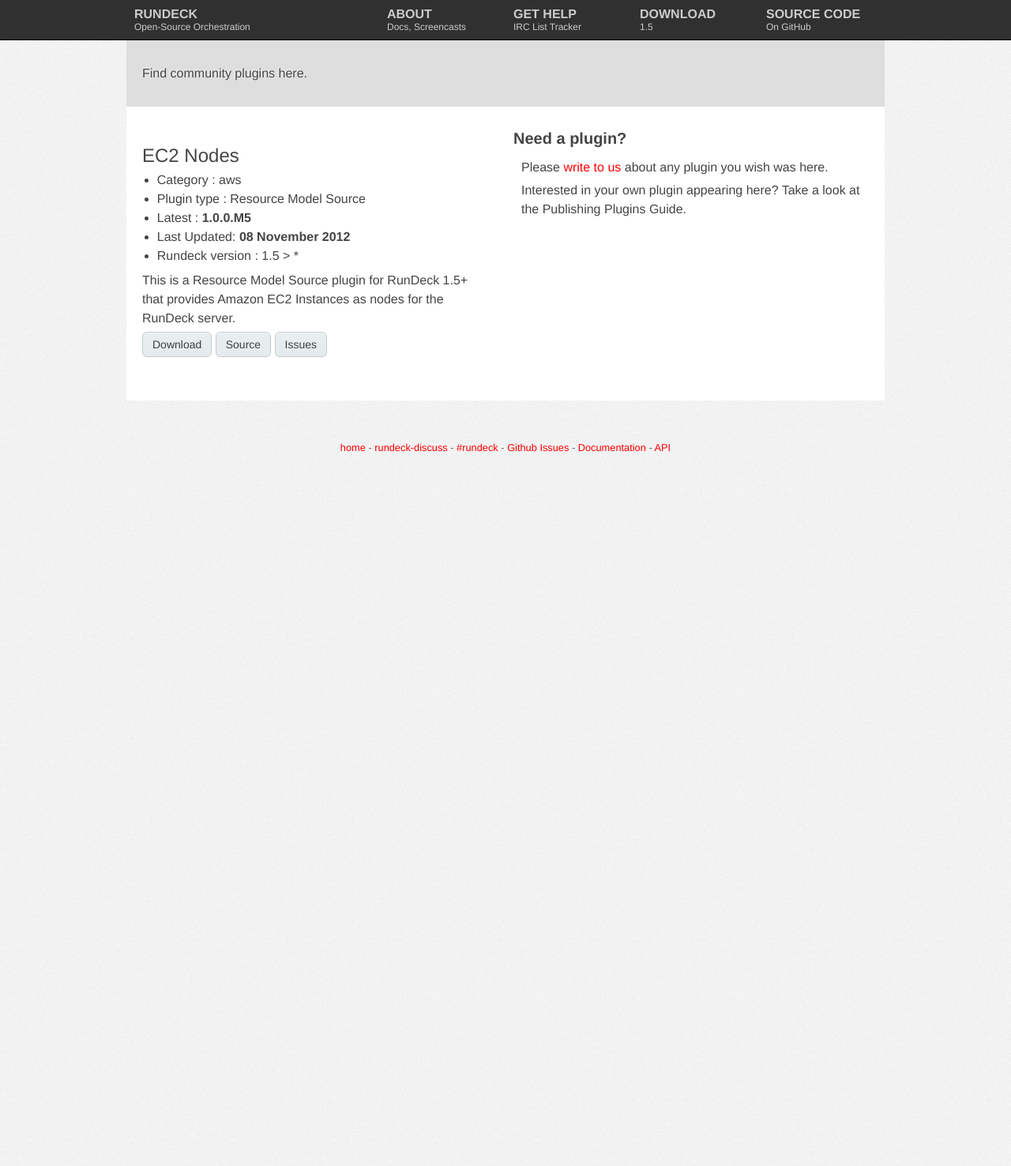
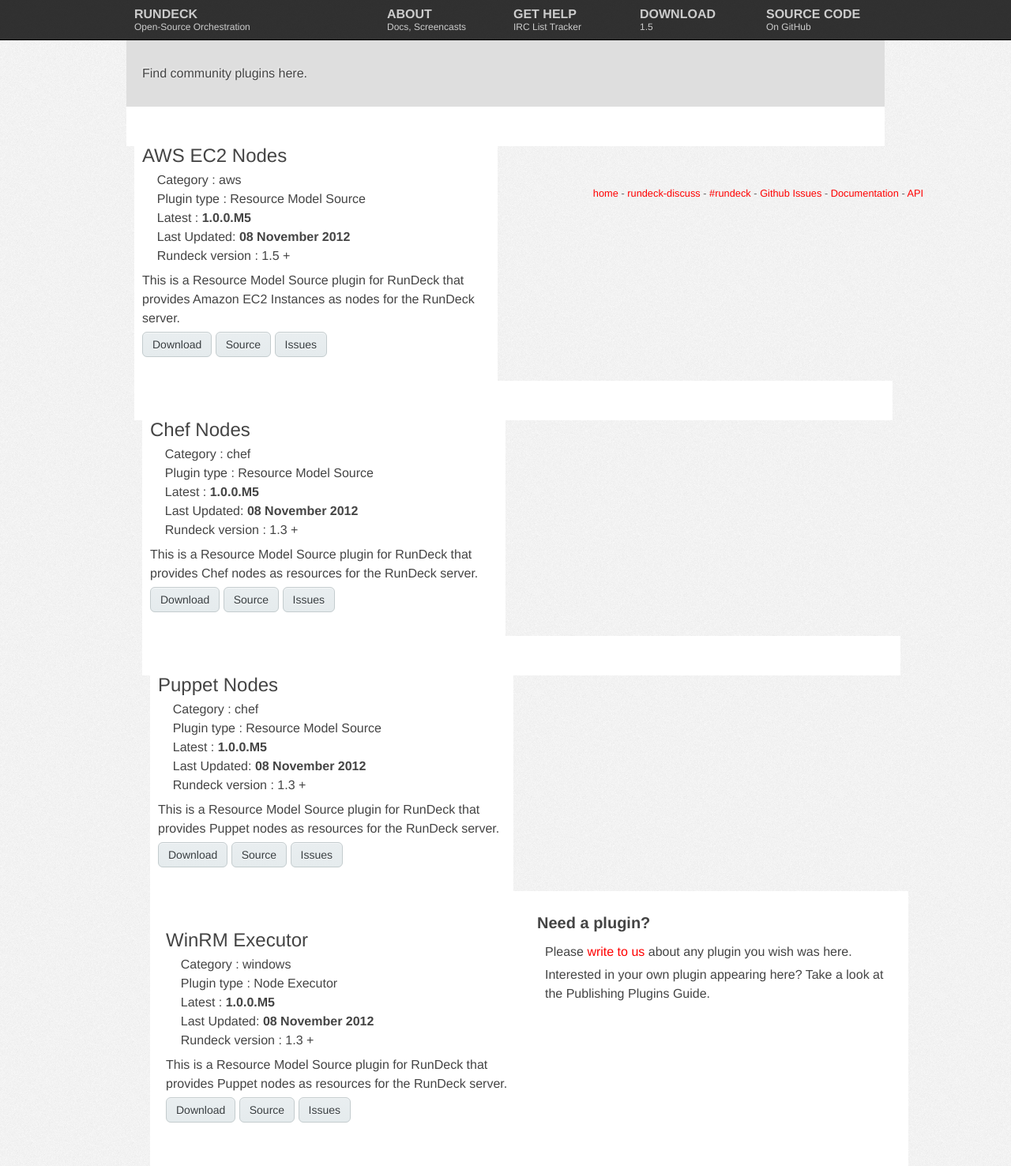
Before and after one commit to rundeck/rundeck-ghpages, a Jekyll site: the page built from plugins.html, in a window 1280 px wide. Shown: the whole page at 79% size. Built offline with Jekyll 4.4.1, drawn with Linux system fonts in a browser that asks for light colours; nearby versions of some CDN libraries; before the commit the page ends 900 px from its top, so only the background shows below that.

Commit message:
added more example plugins

```diff
--- a/css/style.css
+++ b/css/style.css
@@ -231,9 +231,9 @@
   color:white;
 }
 
-article ul.meta {
+ul.meta {
   padding: 2px 0;
-  list-style-type: disc outside none;
+  list-style-type: none;
 }
 
 .btn {
--- a/plugins.html
+++ b/plugins.html
@@ -22,10 +22,7 @@
 
       <article class="plugin">
         <header>
-          <h3>
-              EC2 Nodes
-          </h3>
-
+          <h3>AWS EC2 Nodes </h3>
           <ul class="meta">
             <li>
               <span>Category :</span>
@@ -40,25 +37,128 @@
             </li>
             <li>Last Updated: <strong>08 November 2012</strong></li>
             <li>
-              Rundeck version : 1.5 > *
+              Rundeck version : 1.5 +
             </li>
           </ul>
-
         </header>
 
         <div class="desc">
-          <p>This is a Resource Model Source plugin for RunDeck 1.5+ that provides Amazon EC2 Instances as nodes for the RunDeck server.
+          <p>This is a Resource Model Source plugin for RunDeck that provides Amazon EC2 Instances as nodes for the RunDeck server.
           </p>
         </div>
 
         <p class="buttons">
+          <a href="http://download.rundeck.org/plugins/rundeck-ec2-nodes-plugin" class="btn blueLight doc"><span class="ico"></span>Download</a>
+          <a href="https://github.com/gschueler/rundeck-ec2-nodes-plugin" class="btn blueLight source"><span class="ico"></span>Source</a>
+          <a href="https://github.com/gschueler/rundeck-ec2-nodes-plugin/issues" class="btn blueLight issues"><span class="ico"></span>Issues</a>
+        </p>
+      </article>
 
-          <a href="http://download.rundeck.org/plugins/rundeck-ec2-nodes-plugin" class="btn blueLight doc"><span class="ico"></span>Download</a>
+  <article class="container_12">
+	<div class="grid_6">
+      <article class="plugin">
+        <header>
+          <h3>Chef Nodes </h3>
+          <ul class="meta">
+            <li>
+              <span>Category :</span>
+                chef
+            </li>
+           <li>
+              <span>Plugin type :</span>
+                Resource Model Source
+            </li>
+            <li>
+              Latest : <strong>1.0.0.M5</strong>
+            </li>
+            <li>Last Updated: <strong>08 November 2012</strong></li>
+            <li>
+              Rundeck version : 1.3 +
+            </li>
+          </ul>
+        </header>
 
-          <a href="https://github.com/gschueler/rundeck-ec2-nodes-plugin" class="btn blueLight source"><span class="ico"></span>Source</a>
+        <div class="desc">
+          <p>This is a Resource Model Source plugin for RunDeck that provides Chef nodes as resources for the RunDeck server.
+          </p>
+        </div>
 
-          <a href="https://github.com/gschueler/rundeck-ec2-nodes-plugin/issues" class="btn blueLight issues"><span class="ico"></span>Issues</a>
+        <p class="buttons">
+          <a href="http://download.rundeck.org/rundeck-plugins/chef-nodes" class="btn blueLight doc"><span class="ico"></span>Download</a>
+          <a href="https://github.com/rundeck-plugins/chef-nodes" class="btn blueLight source"><span class="ico"></span>Source</a>
+          <a href="https://github.com/rundeck-plugins/chef-nodes/issues" class="btn blueLight issues"><span class="ico"></span>Issues</a>
+        </p>
+      </article>
 
+  <article class="container_12">
+	<div class="grid_6">
+      <article class="plugin">
+        <header>
+          <h3>Puppet Nodes </h3>
+          <ul class="meta">
+            <li>
+              <span>Category :</span>
+                chef
+            </li>
+           <li>
+              <span>Plugin type :</span>
+                Resource Model Source
+            </li>
+            <li>
+              Latest : <strong>1.0.0.M5</strong>
+            </li>
+            <li>Last Updated: <strong>08 November 2012</strong></li>
+            <li>
+              Rundeck version : 1.3 +
+            </li>
+          </ul>
+        </header>
+
+        <div class="desc">
+          <p>This is a Resource Model Source plugin for RunDeck that provides Puppet nodes as resources for the RunDeck server.
+          </p>
+        </div>
+
+        <p class="buttons">
+          <a href="http://download.rundeck.org/rundeck-plugins/puppet-nodes" class="btn blueLight doc"><span class="ico"></span>Download</a>
+          <a href="https://github.com/rundeck-plugins/puppet-nodes" class="btn blueLight source"><span class="ico"></span>Source</a>
+          <a href="https://github.com/rundeck-plugins/puppet-nodes/issues" class="btn blueLight issues"><span class="ico"></span>Issues</a>
+        </p>
+      </article>
+
+  <article class="container_12">
+	<div class="grid_6">
+      <article class="plugin">
+        <header>
+          <h3>WinRM Executor </h3>
+          <ul class="meta">
+            <li>
+              <span>Category :</span>
+                windows
+            </li>
+           <li>
+              <span>Plugin type :</span>
+                Node Executor
+            </li>
+            <li>
+              Latest : <strong>1.0.0.M5</strong>
+            </li>
+            <li>Last Updated: <strong>08 November 2012</strong></li>
+            <li>
+              Rundeck version : 1.3 +
+            </li>
+          </ul>
+        </header>
+
+        <div class="desc">
+          <p>This is a Resource Model Source plugin for RunDeck that provides Puppet nodes as resources for the RunDeck server.
+          </p>
+        </div>
+
+        <p class="buttons">
+          <a href="http://download.rundeck.org/rundeck-plugins/puppet-nodes" class="btn blueLight doc"><span class="ico"></span>Download</a>
+          <a href="https://github.com/rundeck-plugins/winrm-executor" class="btn blueLight source"><span class="ico"></span>Source</a>
+          <a href="https://github.com/rundeck-plugins/winrm-executor/issues" class="btn blueLight issues"><span class="ico"></span>Issues</a>
         </p>
       </article>
   <!--
```
